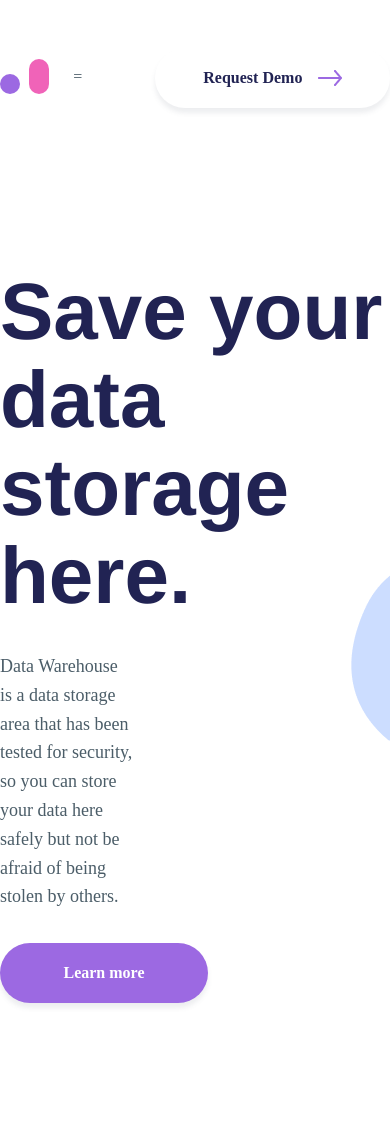
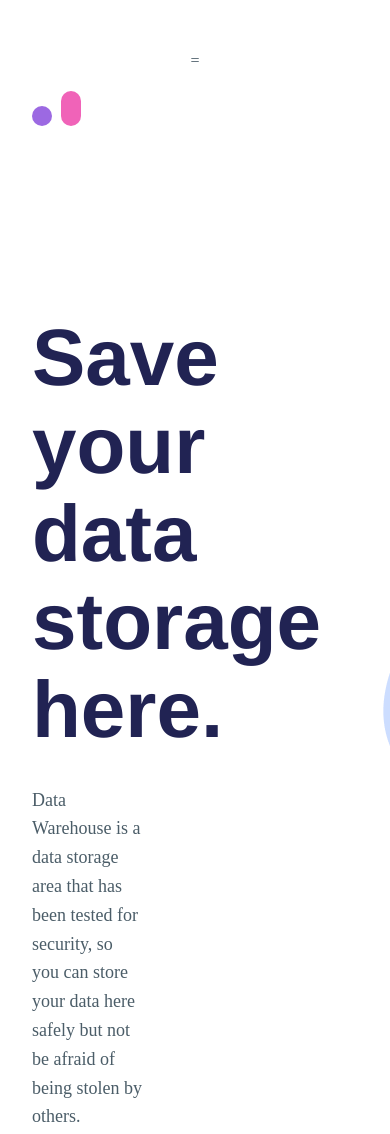
Before and after one commit to masonaviles/clickup, a website: page index.html in a window 390 px wide. Shown: the top 1134 px of the page. Drawn offline with Linux system fonts and the light colour scheme.

Commit message:
work on nav, responsive tweaks

```diff
--- a/index.html
+++ b/index.html
@@ -28,12 +28,18 @@
                 <li class="menu-item">
                     <a href="#">Signup</a>
                 </li>
+                <li class="mobile-only menu-item">
+                    <a href="" class="btn btn-arrow">Request Demo
+                        <img src="assets/arrow-dash.png" alt="">
+                        <img src="assets/arrow-point.png" alt="">
+                    </a>
+                </li>
                 <li class="toggle">
                     <a href="#">=</a>
                 </li>
             </ol>
         </nav>
-        <div>
+        <div class="large-only">
             <a href="" class="btn btn-arrow">Request Demo
                 <img src="assets/arrow-dash.png" alt="">
                 <img src="assets/arrow-point.png" alt="">
--- a/sass/components/buttons.scss
+++ b/sass/components/buttons.scss
@@ -1,9 +1,10 @@
-button,
+.menu .btn, button,
 a.btn, .btn {
     display: flex;
     flex-direction: row;
     justify-content: center;
     align-items: center;
+    justify-items: center;
 
     background-color: $white;
     color: $color-text-button;
--- a/sass/nav.scss
+++ b/sass/nav.scss
@@ -2,16 +2,21 @@ header {
     display: flex;
     flex-direction: row;
     justify-content: space-between;
+    // @include max-at('medium') {
+    //     padding: 1rem;
+    // }
 }
 
 nav {
     display: flex;
     flex-direction: row;
     flex-wrap: nowrap;
-    padding-top: 3rem;
+    width: 100%;
     @include size-at('medium') {
+        padding-top: 3rem;
         align-self: flex-start;
         padding-right: 15rem;
+        margin-left: 10rem;
     }
     li {
         @include size-at('medium') {
@@ -30,7 +35,8 @@ nav {
     justify-content: space-between;
     align-items: center;
     list-style-type: none;
-    @include size-at('medium') {
+    width: 100%;
+    @include size-at('large') {
         flex-direction: row;
     }
 
@@ -45,7 +51,7 @@ nav {
         a {
             text-decoration: none;
         }
-        @include size-at('medium') {
+        @include size-at('large') {
             display: none;
         }
     }
@@ -55,7 +61,7 @@ nav {
         width: 100%;
         text-align: center;
         display: none;
-        @include size-at('medium') {
+        @include size-at('large') {
             display: block;
         }
     }
@@ -77,4 +83,7 @@ nav {
 header a.btn {
     align-self: center;
     margin-top: 3rem;
+    @include size-at('medium') {
+        width: 10rem;
+    }
 }
--- a/sass/utils/base.scss
+++ b/sass/utils/base.scss
@@ -1,5 +1,7 @@
 main, footer, header {
+    padding: 2rem;
     @include size-at('large') {
+        padding: 0;
         width: 1120px;
         display:block;
         margin: 0 auto;
--- a/sass/utils/breakpoints.scss
+++ b/sass/utils/breakpoints.scss
@@ -15,3 +15,14 @@ $breakpoints: (
         @warn "Not a valid breakpoint variable `#{$breakpoint}`. " + "Breakpoints are: #{map-keys($breakpoints)}.";
     }
 }
+
+@mixin max-at($breakpoint) {
+    @if map-has-key($breakpoints, $breakpoint) {
+        @media (max-width: map-get($breakpoints, $breakpoint)) {
+            @content;
+        }
+    }
+    @else {
+        @warn "Not a valid breakpoint variable `#{$breakpoint}`. " + "Breakpoints are: #{map-keys($breakpoints)}.";
+    }
+}
--- a/sass/utils/patterns.scss
+++ b/sass/utils/patterns.scss
@@ -1,3 +1,17 @@
+.mobile-only {
+    display: block;
+    @include size-at('large') {
+        display: none !important;
+    }
+}
+
+.large-only {
+    display: none;
+    @include size-at('large') {
+        display: block;
+    }
+}
+
 .split {
     display: flex;
     flex-direction: row;
```
Also changed, not shown: style.css, 1 other file.
